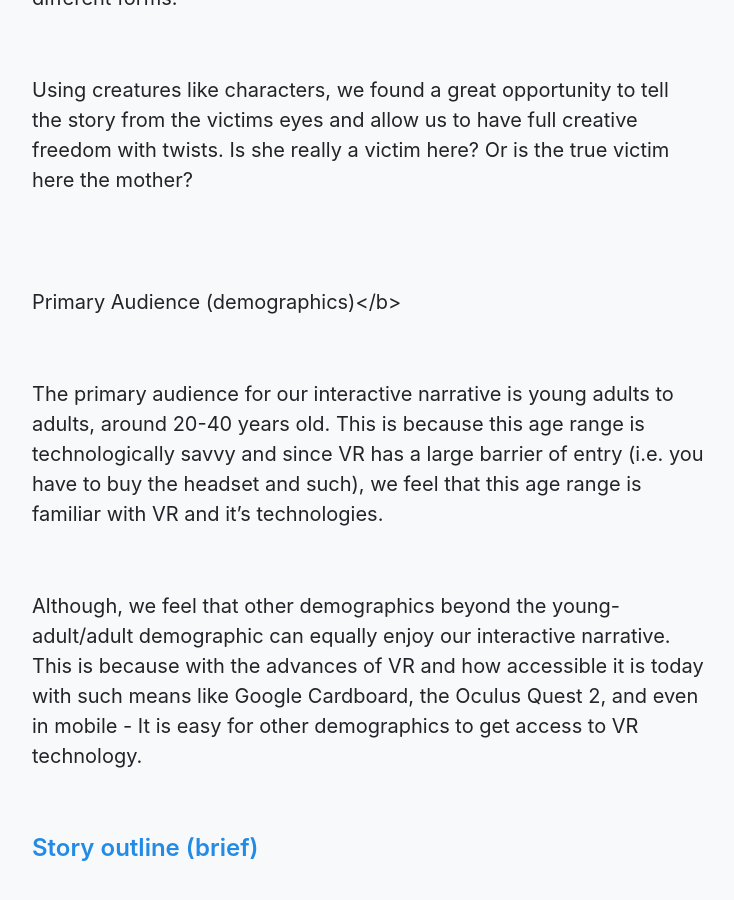
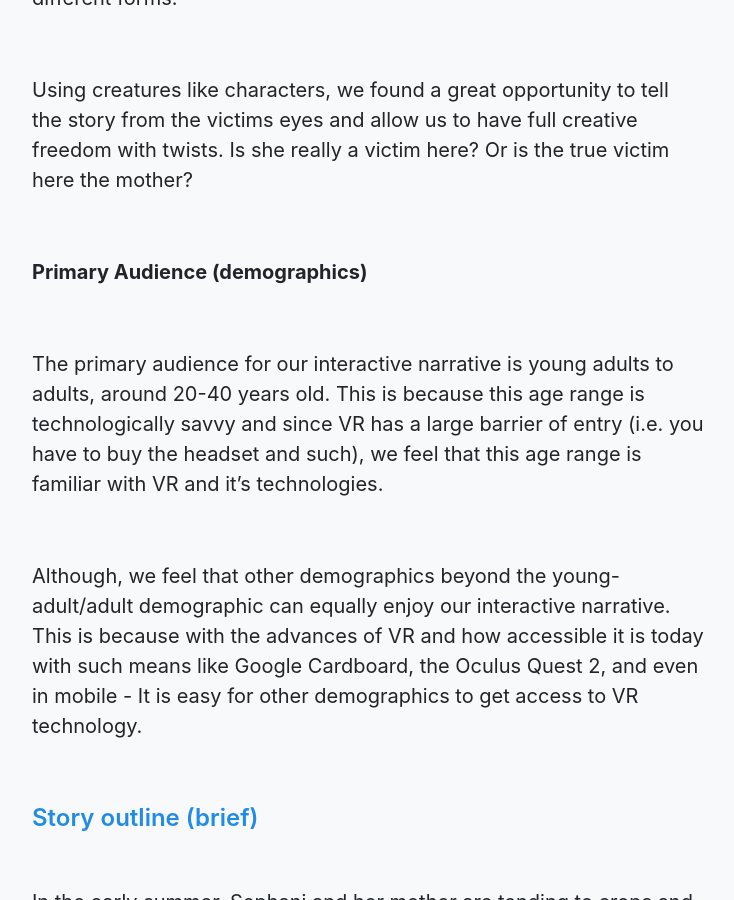
Before and after one commit to ixdwtruong/ixdwtruong.github.io, a Jekyll site: the page built from _posts/0001-01-09-intnarp1.md, in a window 1280 px wide and 900 px high, scrolled down 3475 px. Shown: the whole window, without its empty margins (272-1006 px from the left). Built offline with Jekyll 4.4.1, drawn with Linux system fonts in a browser that asks for light colours.

```diff
--- a/_posts/0001-01-09-intnarp1.md
+++ b/_posts/0001-01-09-intnarp1.md
@@ -95,7 +95,7 @@ Using creatures like characters, we found a great opportunity to tell the story
 
 <br>
 
-<br>Primary Audience (demographics)</b>
+<b>Primary Audience (demographics)</b>
 
 <br>
 
```
